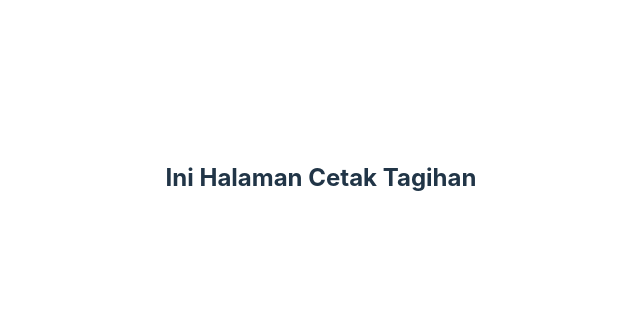
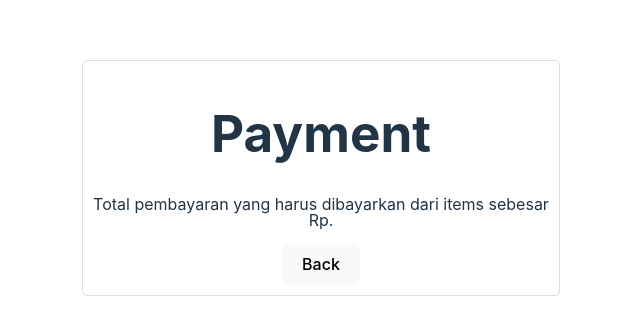
Before and after one commit to riyandrmd/Pertemuan-SinauCoding, a Vue app in the folder pertemuan-7/: page /payment in a window 1280 px wide. Shown: the part 222-556 px from the top of the page, without its empty margins (319-959 px from the left). Built offline with nearby package versions, Linux system fonts and the light colour scheme.

Commit message:
bikin tampilan tagihan

```diff
--- a/pertemuan-7/views/CetakTagihan.vue
+++ b/pertemuan-7/views/CetakTagihan.vue
@@ -1,3 +1,32 @@
+<script setup>
+import { useRoute, useRouter } from "vue-router";
+import { computed } from "vue";
+
+const route = useRoute();
+const router = useRouter();
+const totalAmount = route.query.totalAmount;
+const totalPrice = route.query.totalPrice;
+const namaCustomer = route.query.customer;
+
+console.log(route.query.totalPrice);
+</script>
+
 <template>
-    <h2>Ini Halaman Cetak Tagihan</h2>
+  <div>
+    <h1>Payment</h1>
+    <p>
+      Total pembayaran yang harus dibayarkan {{ namaCustomer }} dari
+      {{ totalAmount }} items sebesar <br />
+      Rp. {{ totalPrice }}
+    </p>
+    <button type="button" @click="router.back()">Back</button>
+  </div>
 </template>
+
+<style scoped>
+div {
+  border: 1px solid #dddddd;
+  border-radius: 5px;
+  padding: 10px;
+}
+</style>
```
